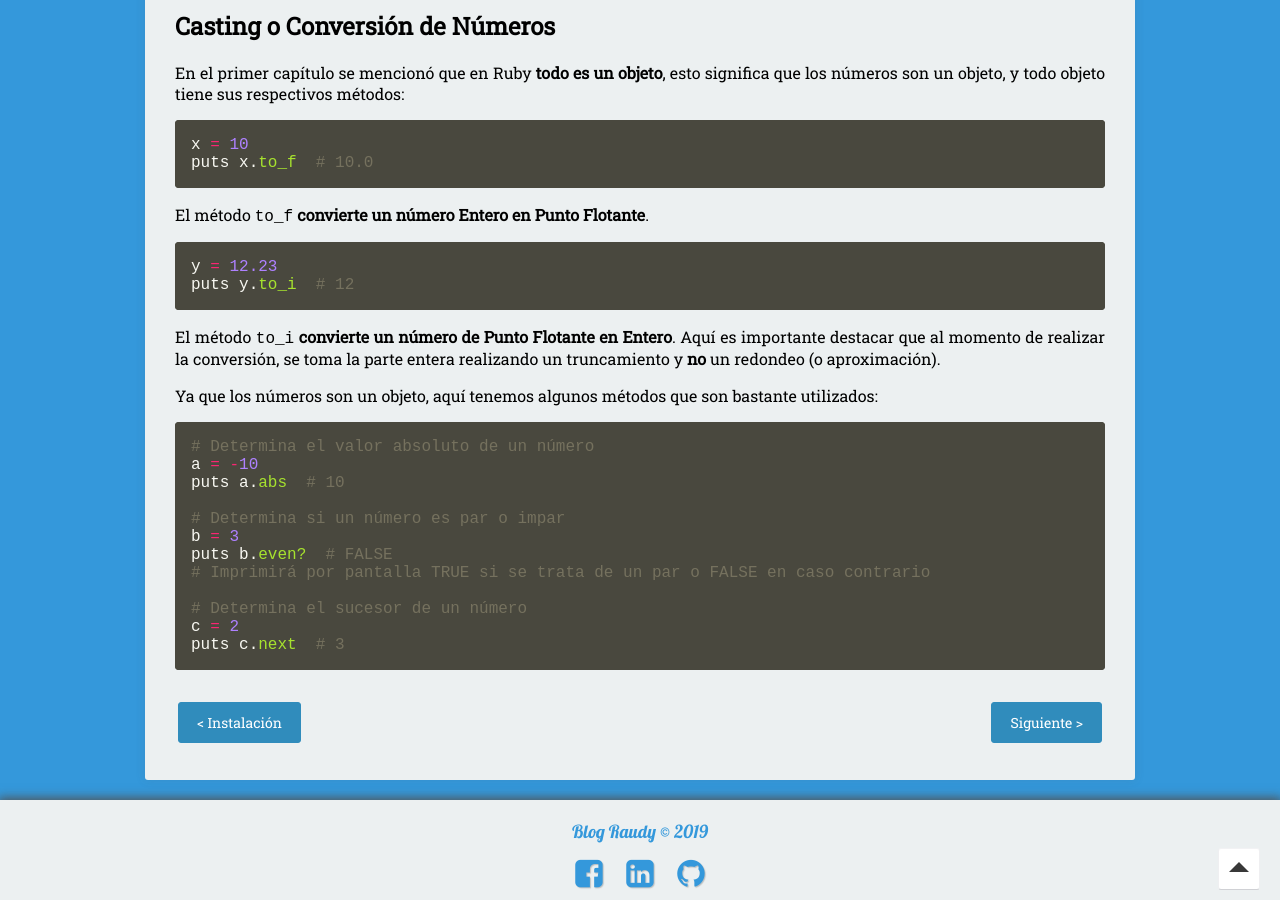
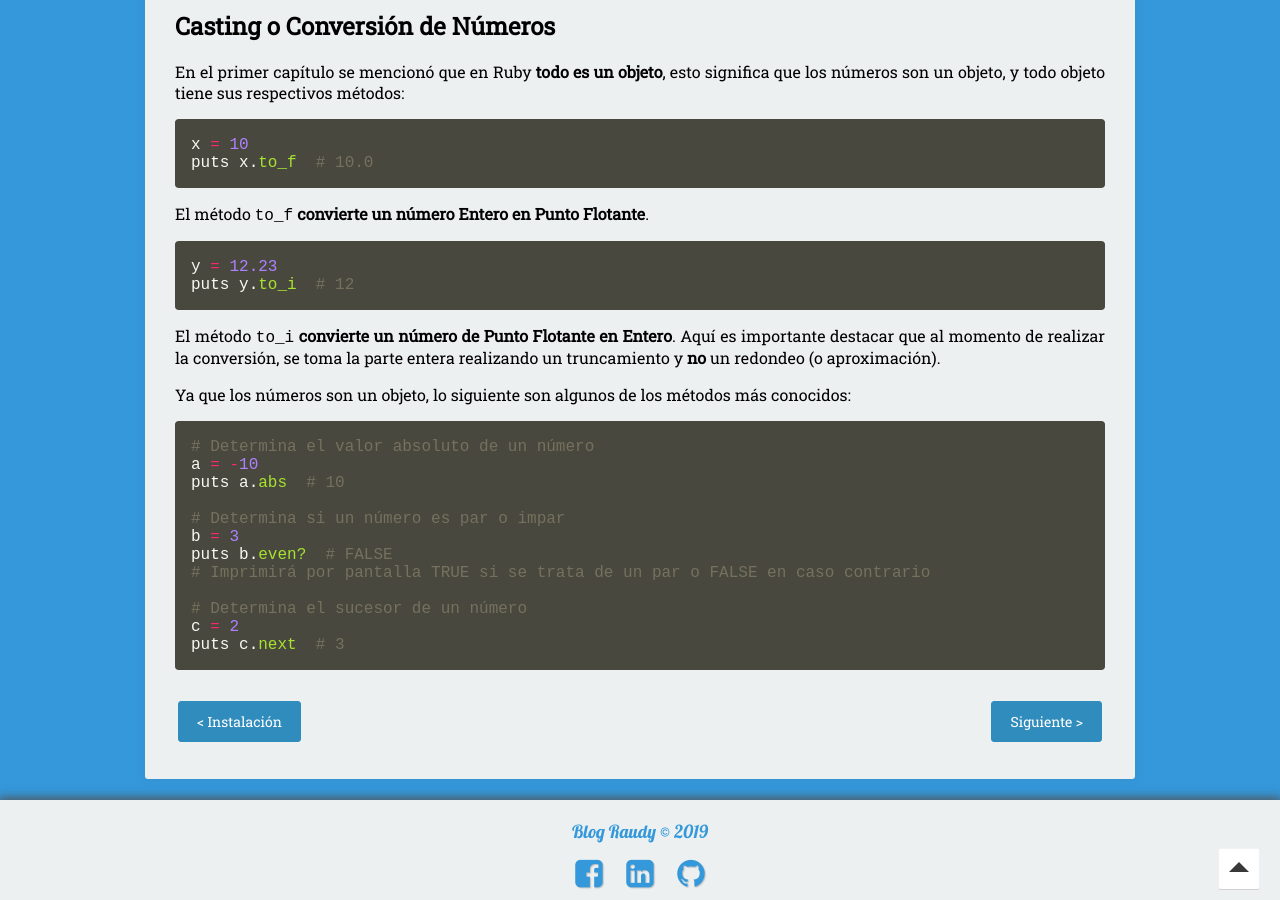
Before and after one commit to nisoto/Blog-anterior-2.0, a Jekyll site: the page built from _posts/2018-10-06-curso-ruby-iii-variables.md, in a window 1280 px wide and 900 px high, scrolled down 2946 px. Built offline with Jekyll 4.4.1, drawn with Linux system fonts in a browser that asks for light colours; nearby versions of some CDN libraries.

Commit message:
Update 2018-10-06-curso-ruby-iii-variables.md

````diff
--- a/_posts/2018-10-06-curso-ruby-iii-variables.md
+++ b/_posts/2018-10-06-curso-ruby-iii-variables.md
@@ -151,7 +151,7 @@ puts y.to_i  # 12
 
 El método `to_i` **convierte un número de Punto Flotante en Entero**. Aquí es importante destacar que al momento de realizar la conversión, se toma la parte entera realizando un truncamiento y **no** un redondeo (o aproximación).
 
-Ya que los números son un objeto, aquí tenemos algunos métodos que son bastante utilizados:
+Ya que los números son un objeto, lo siguiente son algunos de los métodos más conocidos:
 
 ``` ruby
 # Determina el valor absoluto de un número
````
